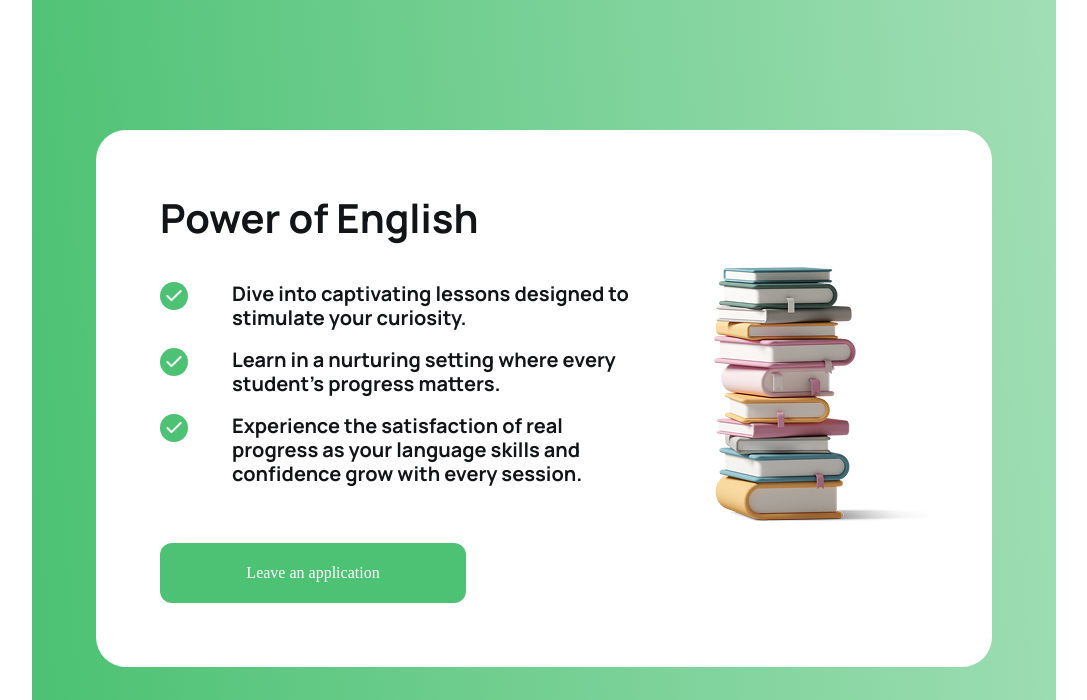
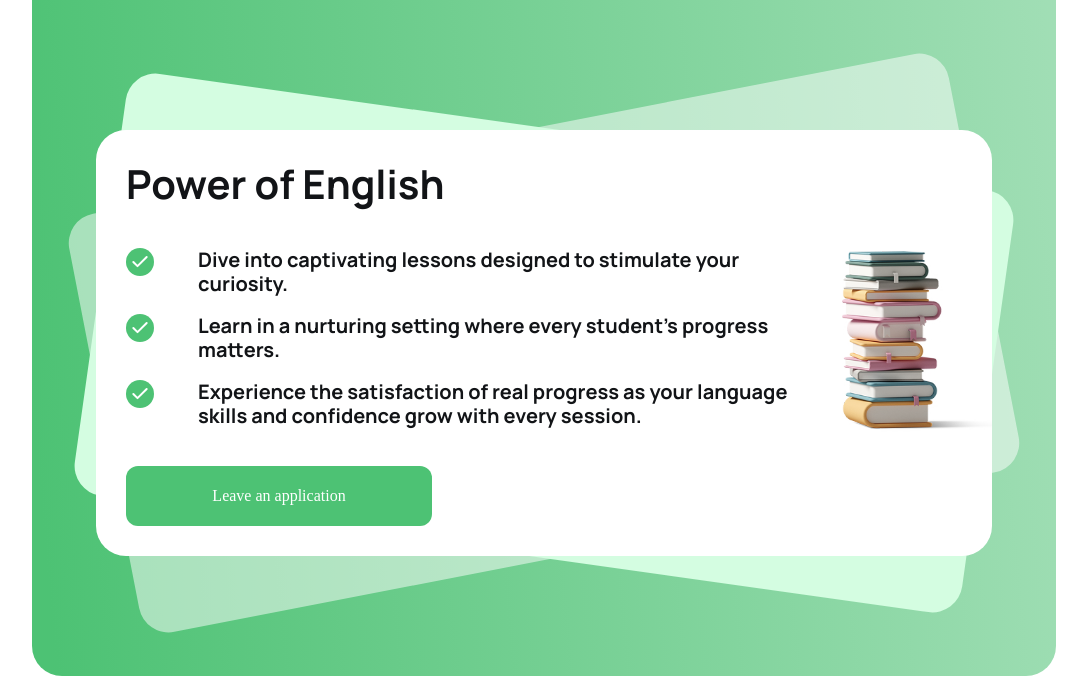
Before and after one commit to UsernameArtem/EnglishExcellence, a plain HTML site: page index.html in a window 1280 px wide. Shown: the part 2549-3249 px from the top of the page, without its empty margins (96-1183 px from the left). Drawn offline with Linux system fonts and the light colour scheme.

Commit message:
add bg div in package

```diff
--- a/index.css
+++ b/index.css
@@ -434,6 +434,7 @@ input::-webkit-inner-spin-button {
   background: linear-gradient(84.6deg, #4dc274 2.25%, #bee8cc 131.25%);
   padding: 64px;
   border-radius: 30px;
+  padding-bottom: 120px;
 }
 .package-title {
   color: white;
@@ -462,8 +463,8 @@ input::-webkit-inner-spin-button {
 }
 
 .package-books {
-  width: 214px;
-  height: 263px;
+  width: 150px;
+  height: auto;
 }
 .package-list-item {
   display: flex;
@@ -499,15 +500,43 @@ input::-webkit-inner-spin-button {
 
 .package-second-wrap {
   display: flex;
+  position: relative;
+  z-index: 10;
   background-color: white;
-  padding: 64px;
+  padding: 30px;
   border-radius: 30px;
   align-items: center;
-  gap: 70px;
+  gap: 30px;
+  padding-right: 0;
 }
 
 .package-list {
-  margin-bottom: 39px;
+  margin-bottom: 20px;
+}
+.package-bg-wrap {
+  position: relative;
+}
+.package-bg1 {
+  position: absolute;
+  background-color: #d4fde1;
+  top: 0;
+  left: 0;
+  transform: rotate(8deg);
+  width: 100%;
+  height: 100%;
+  border-radius: 30px;
+  z-index: 2;
+}
+.package-bg2 {
+  position: absolute;
+  background-color: #ffffff80;
+  top: 0;
+  left: 0;
+  transform: rotate(-11deg);
+  width: 100%;
+  height: 100%;
+  border-radius: 30px;
+  z-index: 1;
 }
 
 /* Teachers */
@@ -837,32 +866,28 @@ input::-webkit-inner-spin-button {
   background-size: 492px;
 }
 .contacts-text-wrap {
- padding: 0 20px;
+  padding: 0 20px;
   position: absolute;
   left: 0px;
   bottom: 40px;
-
 }
 
+.contacts-img-text {
+  font-family: 'Manrope', serif;
 
-.contacts-img-text{
-  font-family: "Manrope", serif;
-
-font-weight: 700;
-font-size: 40px;
-line-height: 48px;
-color: #FFFFFF;
-text-align: center;
+  font-weight: 700;
+  font-size: 40px;
+  line-height: 48px;
+  color: #ffffff;
+  text-align: center;
 }
 
-
-.contacts-img-description{
-  font-family: "Manrope", serif;
+.contacts-img-description {
+  font-family: 'Manrope', serif;
 
   font-weight: 400;
   font-size: 16px;
   line-height: 24px;
-  color: #FFFFFFB2;
+  color: #ffffffb2;
   text-align: center;
-
 }
--- a/index.html
+++ b/index.html
@@ -198,6 +198,9 @@
             <h2 class="package-title">
               Master the <span class="package-text-span">Language</span> with Our English Package!
             </h2>
+            <div class="package-bg-wrap">
+              <div class="package-bg1"></div>
+              <div class="package-bg2"></div>
               <div class="package-second-wrap">
                 <div class="package-info">
                   <h3 class="package-info-title">Power of English</h3>
@@ -230,6 +233,7 @@
                 </div>
 
                 <img class="package-books" src="./images/package-books.jpg" alt="books" />
+              </div>
             </div>
           </div>
         </div>
```
Lines whose indentation alone changed are shown as unchanged.
